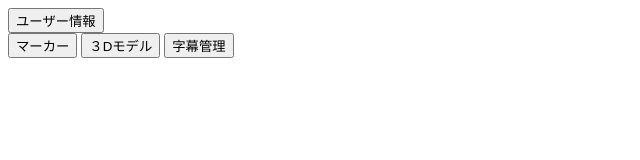
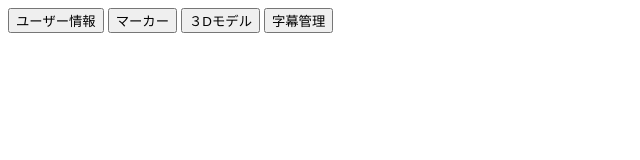
Before and after one commit to tasimakeigo/Tabitomo-AR, a website: page AR_app/AR_admin/side.html in a window 1280 px wide. Shown: the whole page, without its empty margins (0-640 px from the left). Drawn offline with Linux system fonts and the light colour scheme; files that its build step writes are made by us from their sources.

Commit message:
aaaaaaaa

```diff
--- a/AR_app/AR_admin/side.html
+++ b/AR_app/AR_admin/side.html
@@ -10,12 +10,10 @@
 </head>
 
 <body>
-    <div class="side-user">
-        <a href="user.html"><button>ユーザー情報</button></a>
-    </div>
-    <a href="marker.html"><button>マーカー</button></a>
-    <a href="model.html"><button>３Dモデル</button></a>
-    <a href="napisy.html"><button>字幕管理</button></a>
+    <a href="AR_user/"><button>ユーザー情報</button></a>
+    <a href="AR_marker/"><button>マーカー</button></a>
+    <a href="AR_model/"><button>３Dモデル</button></a>
+    <a href="AR_napisy/"><button>字幕管理</button></a>
 
 </body>
 
```
Also changed, not shown: AR_app/AR_admin/menu.html (+4 -4 lines).
